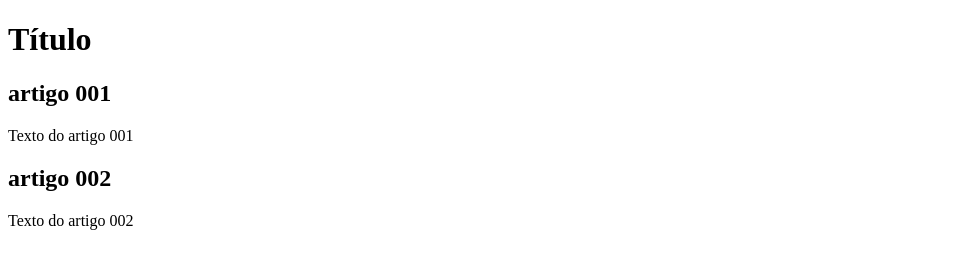
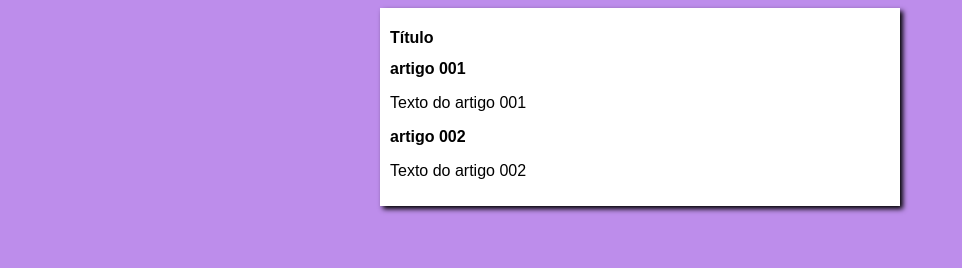
Before and after one commit to AlexsanderPessoa/Projeto-site, a plain HTML site: page index.html in a window 1280 px wide. Shown: the whole page, without its empty margins (0-962 px from the left). Drawn offline with Linux system fonts and the light colour scheme.

Commit message:
criei o css

```diff
--- /dev/null
+++ b/estilo/style.css
@@ -0,0 +1,16 @@
+*{
+    font-family: Arial, Helvetica, sans-serif;
+    font-size: 16px;
+}
+
+body{
+    background-color: rgb(189, 141, 235);
+}
+
+main{
+    background-color: white;
+    width: 500px;
+    margin: auto;
+    padding: 10px;
+    box-shadow: 3px 3px 5px black;
+}
--- a/index.html
+++ b/index.html
@@ -5,6 +5,7 @@
     <meta http-equiv="X-UA-Compatible" content="IE=edge">
     <meta name="viewport" content="width=device-width, initial-scale=1.0">
     <title>Título do Site</title>
+    <link rel="stylesheet" href="estilo/style.css">
 </head>
 <body>
     <main>
```
